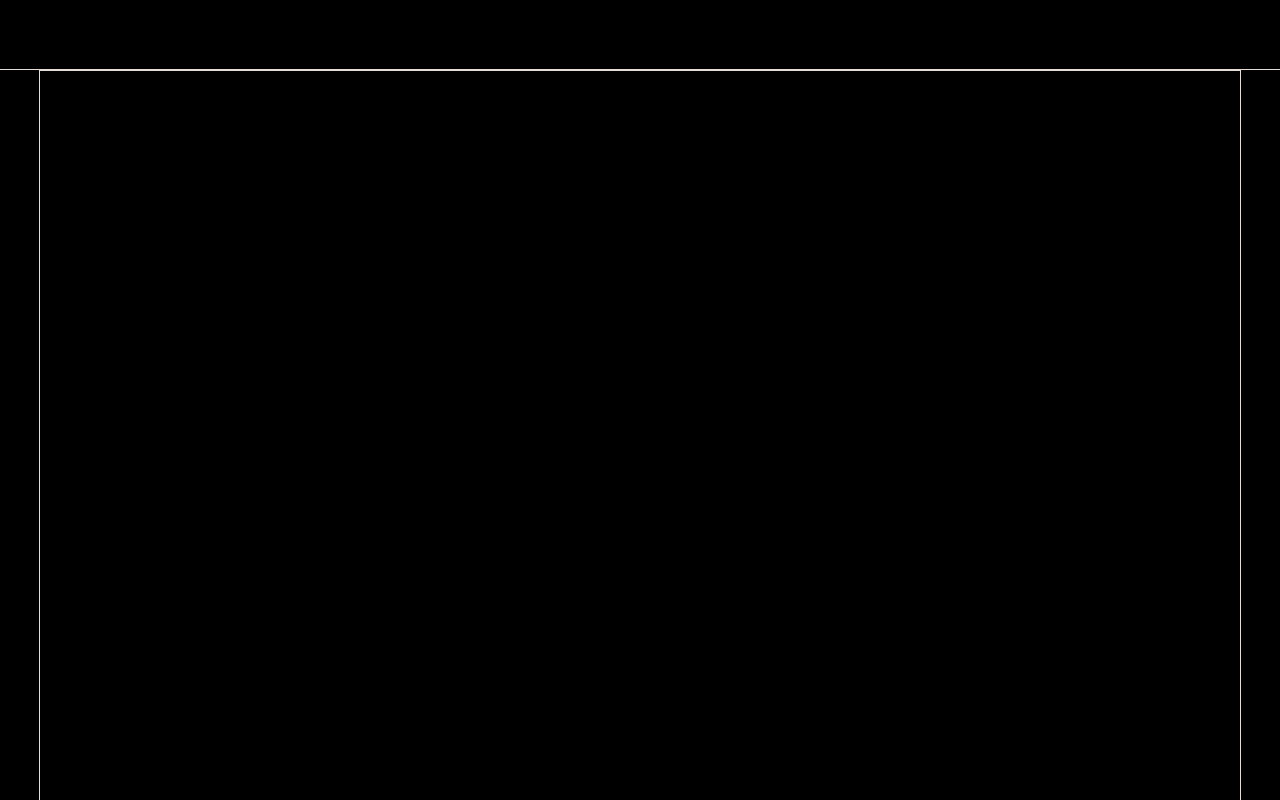
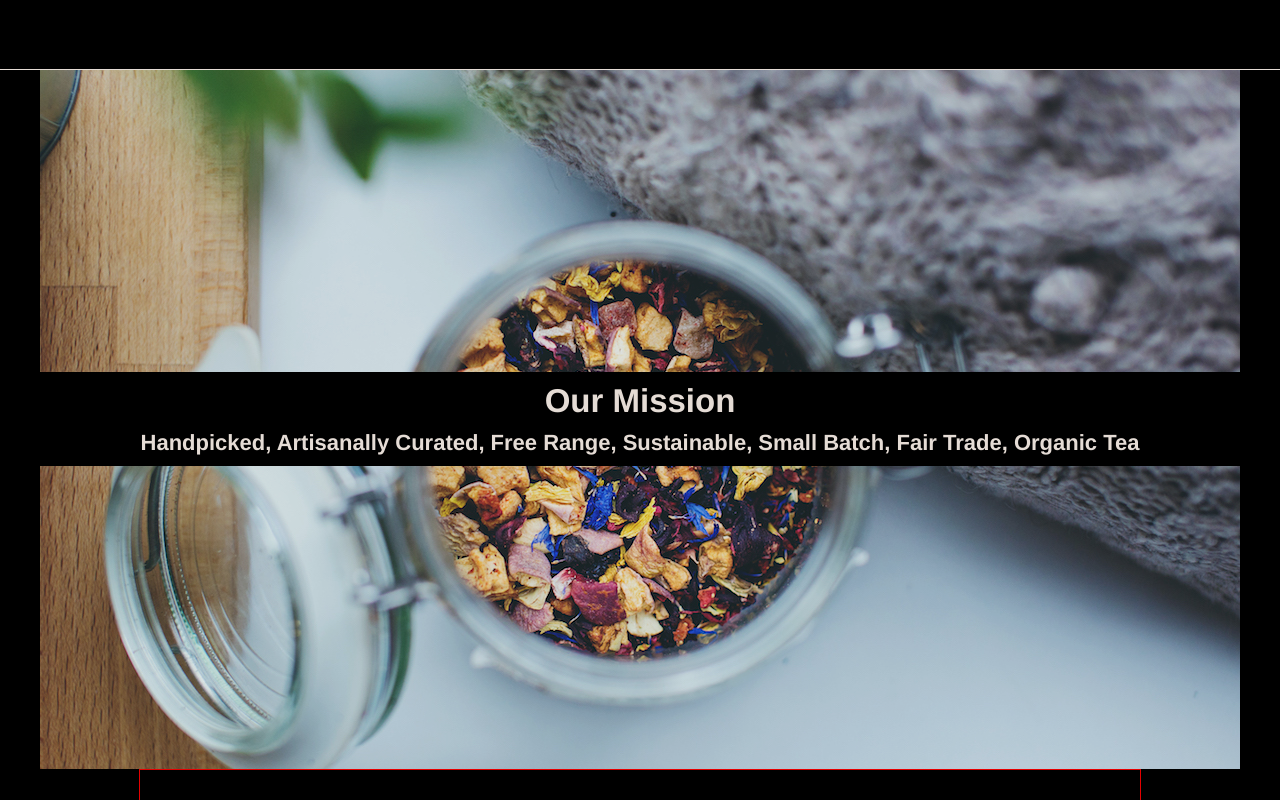
Before and after one commit to anikakis/teacozy, a plain HTML site: page index.html in a window 1280 px wide. Shown: the top 800 px of the page. Drawn offline with Linux system fonts and the light colour scheme.

Commit message:
Finish Mission

```diff
--- a/index.html
+++ b/index.html
@@ -19,8 +19,11 @@
 
       <!-- Main Content Section -->
 
-      <div class="main">
-
+      <div class="mission">
+        <div class="banner">
+          <h2>Our Mission</h2>
+          <h4>Handpicked, Artisanally Curated, Free Range, Sustainable, Small Batch, Fair Trade, Organic Tea</h4>
+        </div>
       </div>
 
       <!-- Tea of the Month Section -->
--- a/resources/css/style.css
+++ b/resources/css/style.css
@@ -14,18 +14,44 @@
 header {
   height: 69px;
   border-bottom: 1px solid seashell;
+  position: fixed;
+  width: 100%;
+  background-color: black;
+  z-index: 1;
+}
 
+/*Content Section*/
+
+.content {
+  padding-top: 69px;
 }
 
 /*Main Content Section*/
 
-.main {
-  border: 1px solid seashell;
+.mission {
   display: flex;
   width: 1200px;
   margin: 0 auto;
-  padding-top: 80px;
   height: 700px;
+  justify-content: center;
+  align-items: center;
+  background-image: url(../images/img-mission-background.jpg);
+  background-size: cover;
+}
+
+.banner {
+  width: 100%;
+  background-color: black;
+}
+
+h2 {
+  margin: 10px;
+  text-align: center;
+}
+
+h4 {
+  text-align: center;
+  margin: 10px;
 }
 
 /*Tea of the Month Section*/
```
